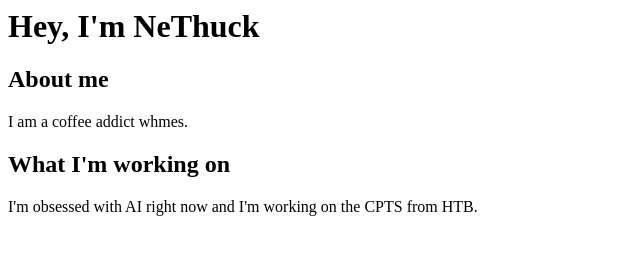
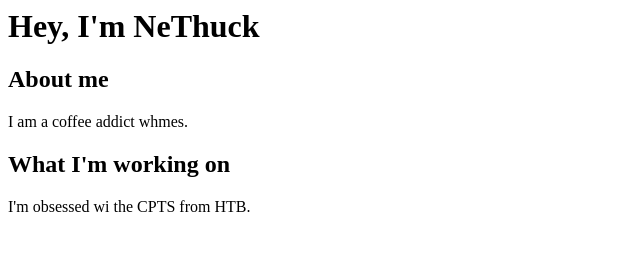
Before and after one commit to SaHaddad/Sitetest, a plain HTML site: page index.html in a window 1280 px wide. Shown: the whole page, without its empty margins (0-640 px from the left). Drawn offline with Linux system fonts and the light colour scheme.

Commit message:
Update index.html

```diff
--- a/index.html
+++ b/index.html
@@ -10,7 +10,7 @@
         </p>
         <h2>What I'm working on</h2>
         <p>
-            I'm obsessed with AI right now and I'm working on the CPTS from HTB.
+            I'm obsessed wi the CPTS from HTB.
         </p>
     </body>
 </html>
```
